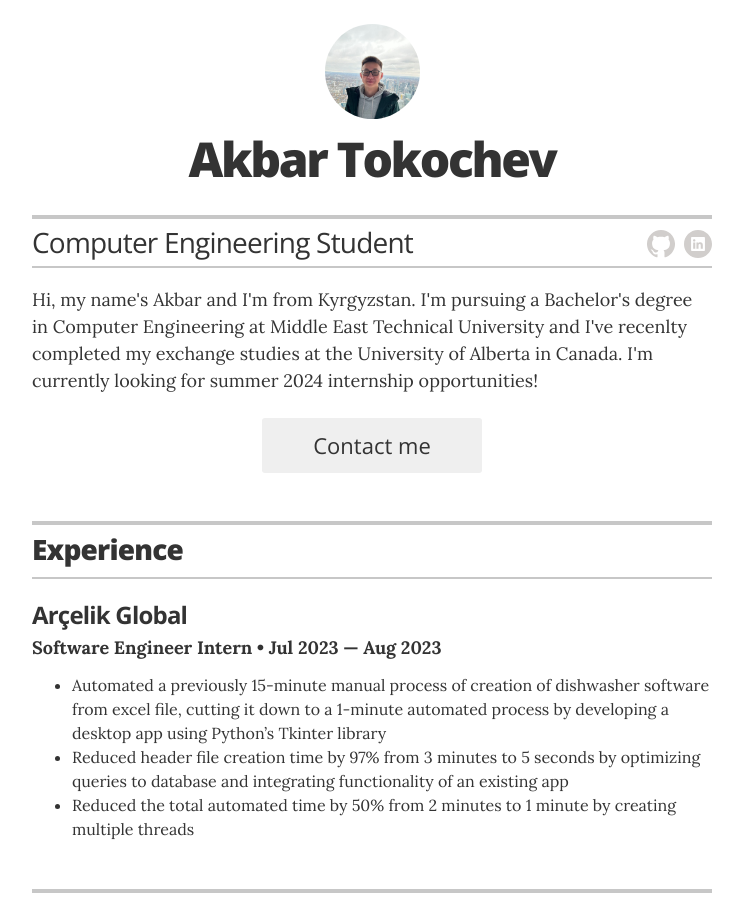
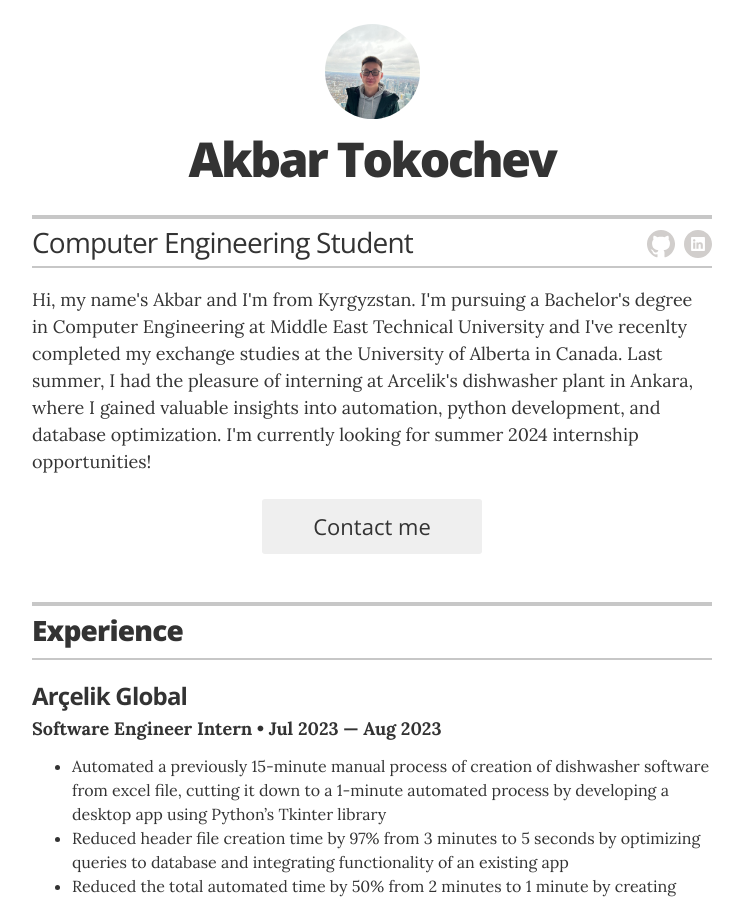
Before and after one commit to Akbro23/akbro23.github.io, a Jekyll site: the page built from index.html, in a window 1280 px wide and 900 px high. Shown: the whole window, without its empty margins (268-1011 px from the left). Built offline with Jekyll 4.4.1, drawn with Linux system fonts in a browser that asks for light colours.

Commit message:
Update _config.yml

```diff
--- a/_config.yml
+++ b/_config.yml
@@ -23,7 +23,7 @@
 resume_header_contact_info:     ""
 display_header_contact_info:    "false"
 
-resume_header_intro: "<p>Hi, my name's Akbar and I'm from Kyrgyzstan. I'm pursuing a Bachelor's degree in Computer Engineering at Middle East Technical University and I've recenlty completed my exchange studies at the University of Alberta in Canada. I'm currently looking for summer 2024 internship opportunities!</p>"
+resume_header_intro: "<p>Hi, my name's Akbar and I'm from Kyrgyzstan. I'm pursuing a Bachelor's degree in Computer Engineering at Middle East Technical University and I've recenlty completed my exchange studies at the University of Alberta in Canada. Last summer, I had the pleasure of interning at Arcelik's dishwasher plant in Ankara, where I gained valuable insights into automation, python development, and database optimization. I'm currently looking for summer 2024 internship opportunities!</p>"
 
 # use "yes" to display the email contact button,
 # "no" to display an "I'm not looking for work" message,
```
